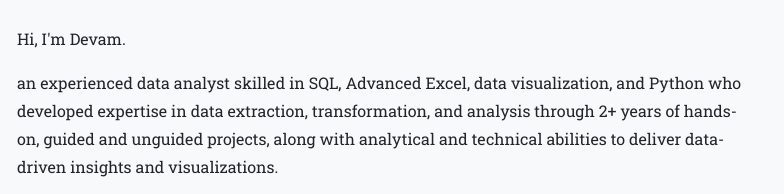
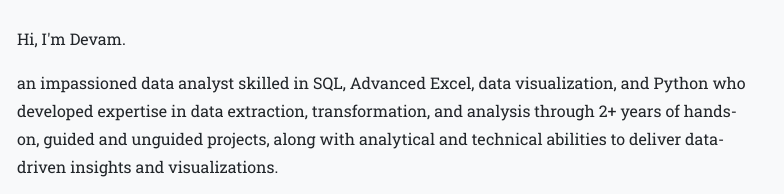
Before and after one commit to DevamKJani/portfolio, a plain HTML site: page index.html in a window 1280 px wide. Shown: the part 849-1043 px from the top of the page, 448-1232 px from the left. Drawn offline with Linux system fonts and the light colour scheme; animation ran at ten frames a second; a web font is replaced by a local one.

Commit message:
Update index.html

```diff
--- a/index.html
+++ b/index.html
@@ -157,7 +157,7 @@
         <div class="col-lg-8 text-center text-md-left">
           <br>
           <p>Hi, I'm Devam.</p>
-          <p>an experienced data analyst skilled in SQL, Advanced Excel, data visualization, and Python who developed expertise
+          <p>an impassioned data analyst skilled in SQL, Advanced Excel, data visualization, and Python who developed expertise
             in data extraction, transformation, and analysis through 2+ years of hands-on, guided and unguided projects, along
             with analytical and technical abilities to deliver data-driven insights and visualizations.</p>
           <p>My day-to-day routine includes work upon data like <b>pre-processing</b>, application of <b>statistical methods</b>, data <b>visualization</b> and results
```
